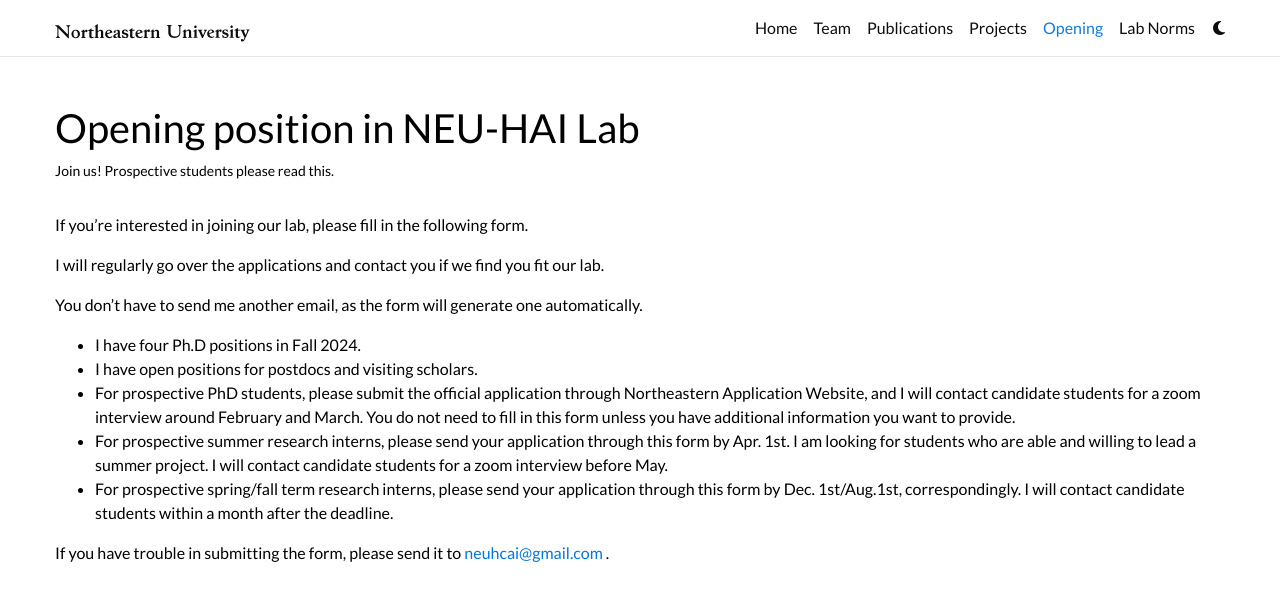
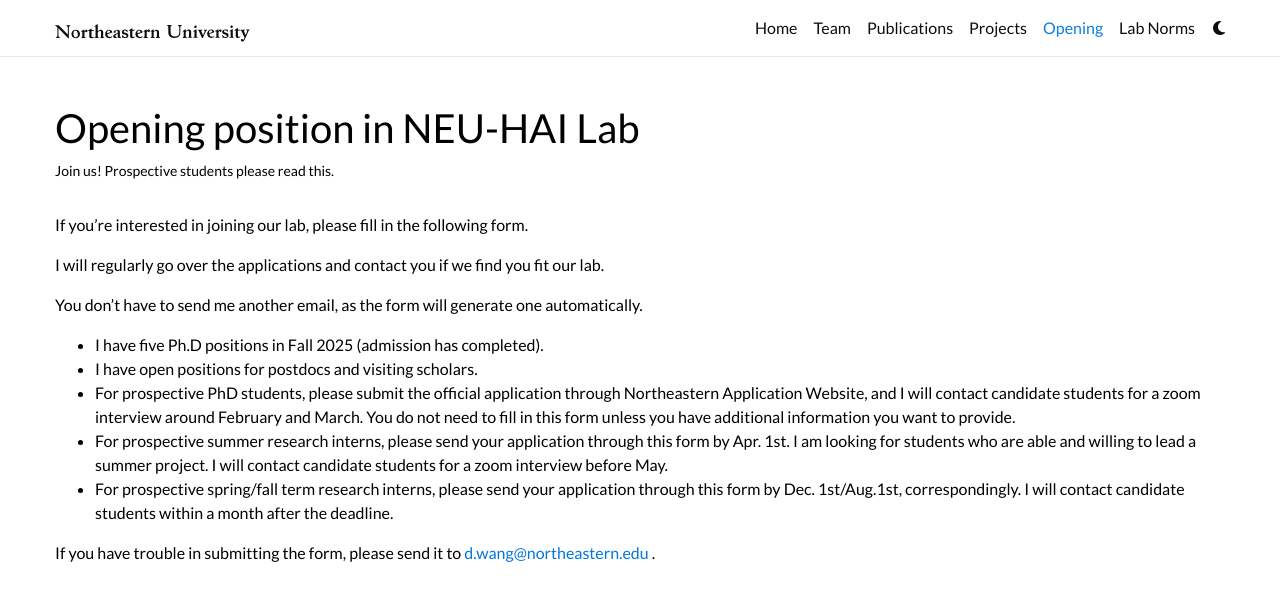
Before and after one commit to NEU-HAI-Lab/lab_homepage, a Jekyll site: the page built from _pages/opening.md, in a window 1280 px wide and 900 px high, cut to the strip 0-617 px from the top of the window. Shown: the top 601 px of the strip. Built offline with Jekyll 4.4.1, drawn with Linux system fonts in a browser that asks for light colours; comment, search, counter and statistics services are not loaded; a style sheet for code colours, icons or effects is not loaded.

Commit message:
update opening

```diff
--- a/_pages/opening.md
+++ b/_pages/opening.md
@@ -14,13 +14,13 @@
 
 You don't have to send me another email, as the form will generate one automatically.
 
-- I have **four** Ph.D positions in Fall 2024.
+- I have **five** Ph.D positions in Fall 2025 (admission has completed).
 - I have open positions for **postdocs** and **visiting scholars**.
 - For **prospective PhD students**, please submit the official application through Northeastern Application Website, and I will contact candidate students for a zoom interview around February and March. **You do not need to fill in this form unless you have additional information you want to provide.**
 - For **prospective summer research interns**, please send your application through this form by **Apr. 1st**. I am looking for students who are able and willing to lead a summer project. I will contact candidate students for a zoom interview before May.
 - For **prospective spring/fall term research interns**, please send your application through this form by **Dec. 1st/Aug.1st**, correspondingly. I will contact candidate students within a month after the deadline.
 
-If you have trouble in submitting the form, please send it to <a href="mailto:neuhcai@gmail.com">neuhcai@gmail.com</a> .
+If you have trouble in submitting the form, please send it to <a href="mailto:d.wang@northeastern.edu">d.wang@northeastern.edu</a> .
 
 <div style="padding-top: 40px;">
     <iframe src="https://docs.google.com/forms/d/e/1FAIpQLScmKKAA4LZaXtI2CQ76NsNsytSvBDJfGA-z3k0lurTB_O_cXw/viewform?embedded=true" width="770" height="800" frameborder="0" marginheight="0" marginwidth="0" align="middle">loading…</iframe>
```
